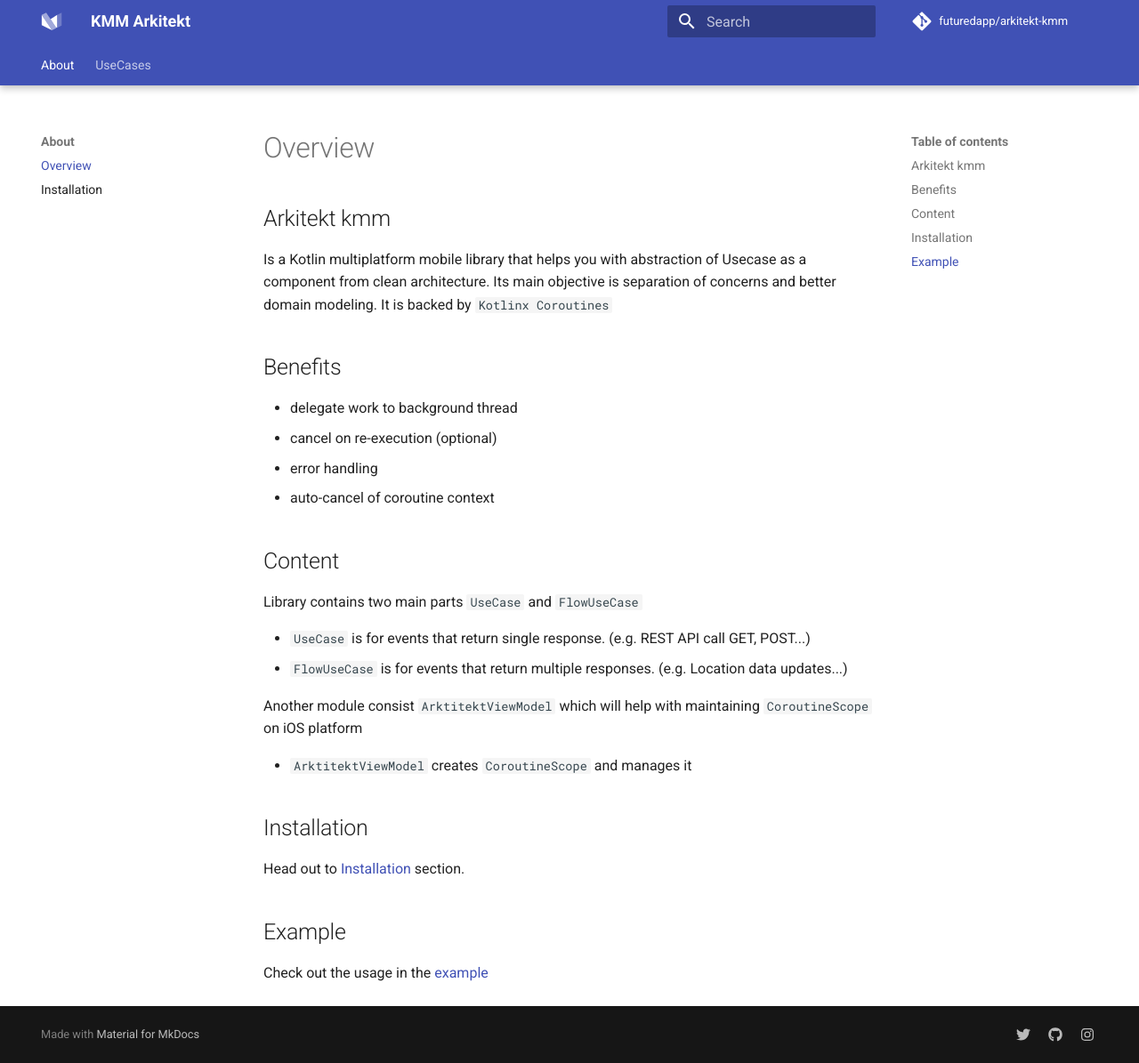
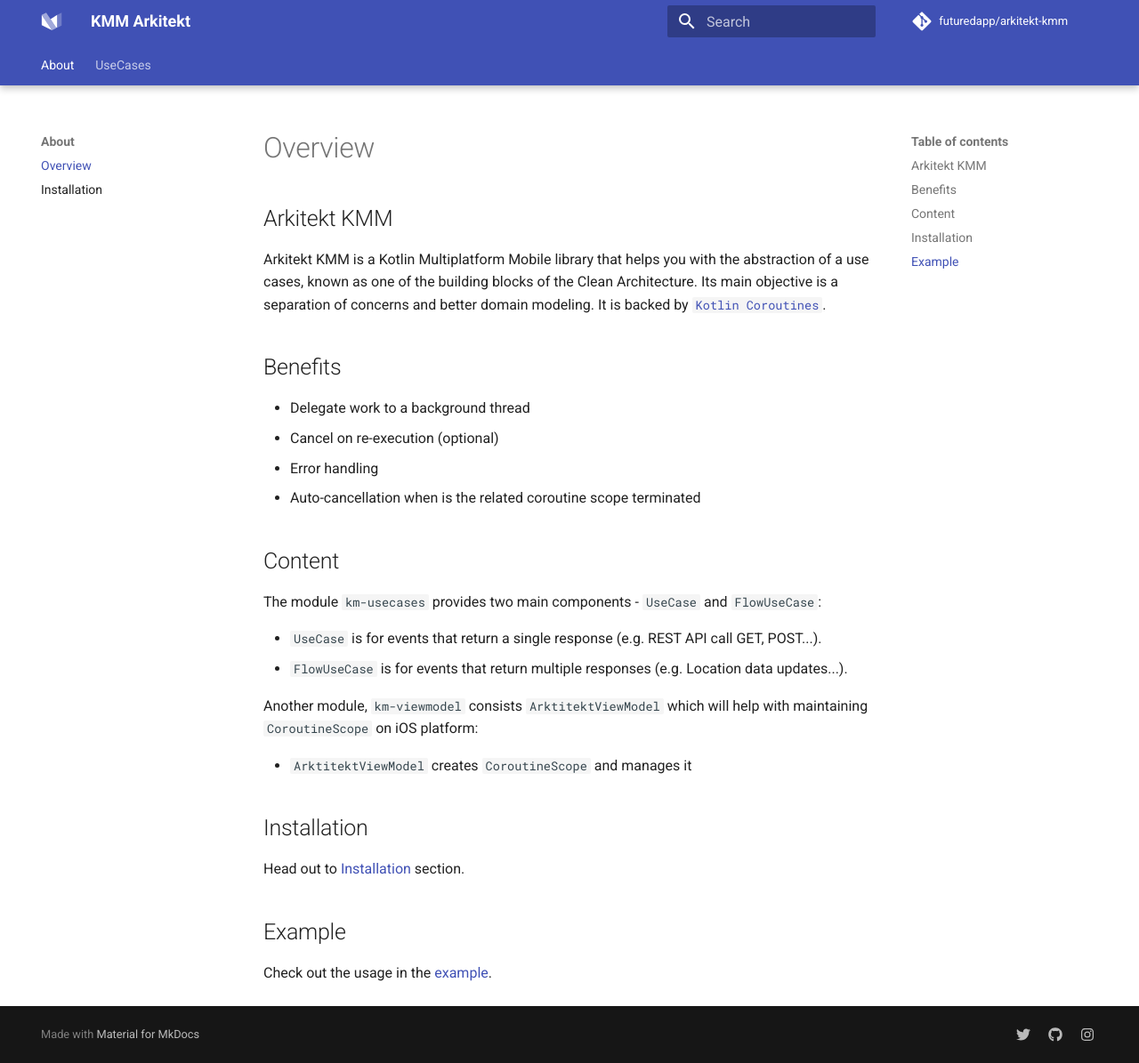
Before and after one commit to futuredapp/arkitekt-kmm, an MkDocs documentation site: the page built from docs/index.md, in a window 1280 px wide and 1195 px high. Shown: the whole window at 89% size. Built offline with MkDocs 1.6.1 and Material for MkDocs 9.7.7, drawn with Linux system fonts in a browser that asks for light colours; comment, search, counter and statistics services are not loaded.

Commit message:
Improve docs

```diff
--- a/docs/index.md
+++ b/docs/index.md
@@ -1,26 +1,27 @@
 # Overview
 
-## Arkitekt kmm
+## Arkitekt KMM
 
-Is a Kotlin multiplatform mobile library that helps you with
-abstraction of Usecase as a component from clean architecture.
-Its main objective is separation of concerns and better domain modeling.
-It is backed by `Kotlinx Coroutines`
+Arkitekt KMM is a Kotlin Multiplatform Mobile library that helps you with
+the abstraction of a use cases, known as one of the building blocks of the Clean Architecture.
+Its main objective is a separation of concerns and better domain modeling.
+It is backed by [`Kotlin Coroutines`](https://kotlinlang.org/docs/coroutines-overview.html).
 
 ## Benefits
-- delegate work to background thread
-- cancel on re-execution (optional)
-- error handling
-- auto-cancel of coroutine context
+- Delegate work to a background thread
+- Cancel on re-execution (optional)
+- Error handling
+- Auto-cancellation when is the related coroutine scope terminated
 
 ## Content
 
-Library contains two main parts `UseCase` and `FlowUseCase`
+The module `km-usecases` provides two main components - `UseCase` and `FlowUseCase`:
 
-- `UseCase` is for events that return single response. (e.g. REST API call GET, POST...)
-- `FlowUseCase` is for events that return multiple responses. (e.g. Location data updates...)
+- `UseCase` is for events that return a single response (e.g. REST API call GET, POST...).
+- `FlowUseCase` is for events that return multiple responses (e.g. Location data updates...).
 
-Another module consist `ArktitektViewModel` which will help with maintaining `CoroutineScope` on iOS platform
+Another module, `km-viewmodel` consists `ArktitektViewModel` which will help with maintaining
+`CoroutineScope` on iOS platform:
 
 - `ArktitektViewModel` creates `CoroutineScope` and manages it
 
@@ -30,4 +31,4 @@ Head out to [Installation](docs/Overview/installation.md) section.
 
 ## Example
 
-Check out the usage in the [example](https://github.com/RudolfHladik/Template)
+Check out the usage in the [example](https://github.com/RudolfHladik/Template).
```
Also changed, not shown: docs/docs/Overview/installation.md (+13 -10 lines), docs/docs/UseCases/FlowUseCase.md (+7 -10 lines), docs/docs/UseCases/UseCase.md (+6 -9 lines).
